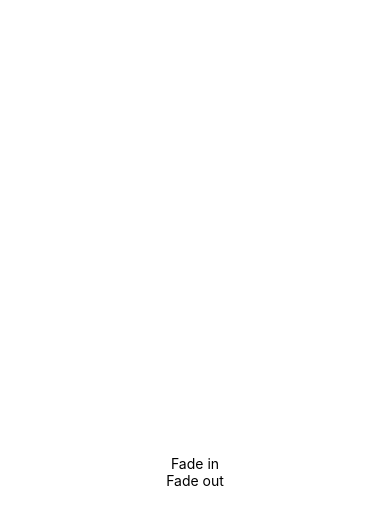
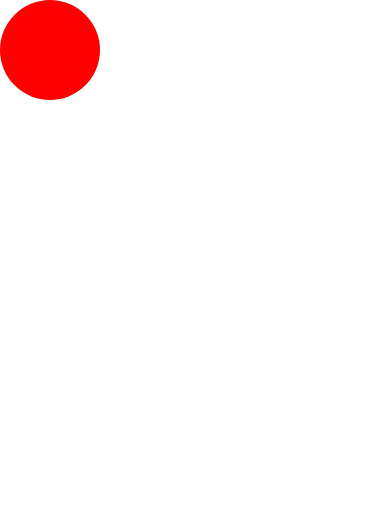
Before and after one commit to muneneevans/rnlearning, a React Native app: screen / in a window 390 px wide. Shown: the top 524 px of the page. Built offline with nearby package versions, Linux system fonts and the light colour scheme.

Commit message:
Add Pan Responder handling

```diff
--- a/App.tsx
+++ b/App.tsx
@@ -8,34 +8,38 @@
  * @format
  */
 
-import React, {useRef, useState} from 'react';
-import {View, Animated, Text, TouchableOpacity} from 'react-native';
+import React, {useRef} from 'react';
+import {
+  View,
+  Animated,
+  Text,
+  TouchableOpacity,
+  PanResponder,
+} from 'react-native';
 
 const App = () => {
-  // (0,0) -> (1,1) -> (2,2) -> (3,3)
-  // 1 Second
-  // 60 frames per second
-  const opacity = useState(new Animated.Value(0))[0];
+  const pan = useRef(new Animated.ValueXY()).current;
 
-  function fadeInBall() {
-    Animated.timing(opacity, {
-      toValue: 1,
-      duration: 1000,
-      useNativeDriver: true,
-    }).start();
-  }
+  const panResponder = useRef(
+    PanResponder.create({
+      onMoveShouldSetPanResponder: () => true,
+      onPanResponderGrant: () => {
+        pan.setOffset({
+          x: pan.x._value,
+          y: pan.y._value,
+        });
+      },
+      onPanResponderMove: Animated.event([null, {dx: pan.x, dy: pan.y}]),
+      onPanResponderRelease: () => {
+        pan.flattenOffset();
+      },
+    }),
+  ).current;
 
-  function fadeOutBall() {
-    Animated.timing(opacity, {
-      toValue: 0,
-      duration: 1000,
-      useNativeDriver: true,
-    }).start();
-  }
+  console.log(pan.getLayout());
 
   return (
-    <View style={{flex: 1, alignItems: 'center', justifyContent: 'center'}}>
-      <View>
+    <View style={{flex: 1}}>
       <Animated.View
         style={[
           {
@@ -43,18 +47,13 @@ const App = () => {
             height: 100,
             borderRadius: 100 / 2,
             // transform: [{translateX: opacity}],
-              opacity: opacity,
+
             backgroundColor: 'red',
           },
+          pan.getLayout(),
         ]}
+        {...panResponder.panHandlers}
       />
-      </View>
-      <TouchableOpacity onPress={fadeInBall}>
-        <Text>Fade in</Text>
-      </TouchableOpacity>
-      <TouchableOpacity onPress={fadeOutBall}>
-        <Text>Fade out</Text>
-      </TouchableOpacity>
     </View>
   );
 };
```
Lines whose indentation alone changed are shown as unchanged.
